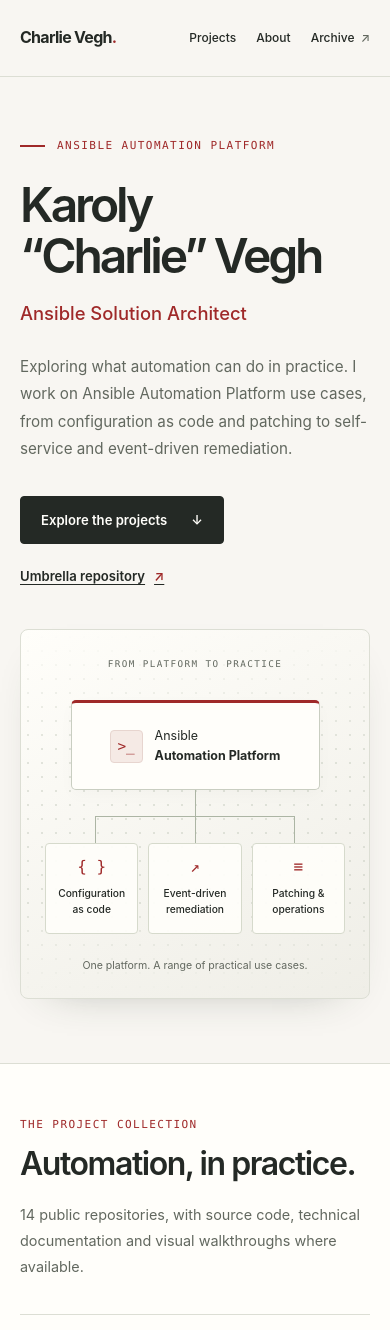
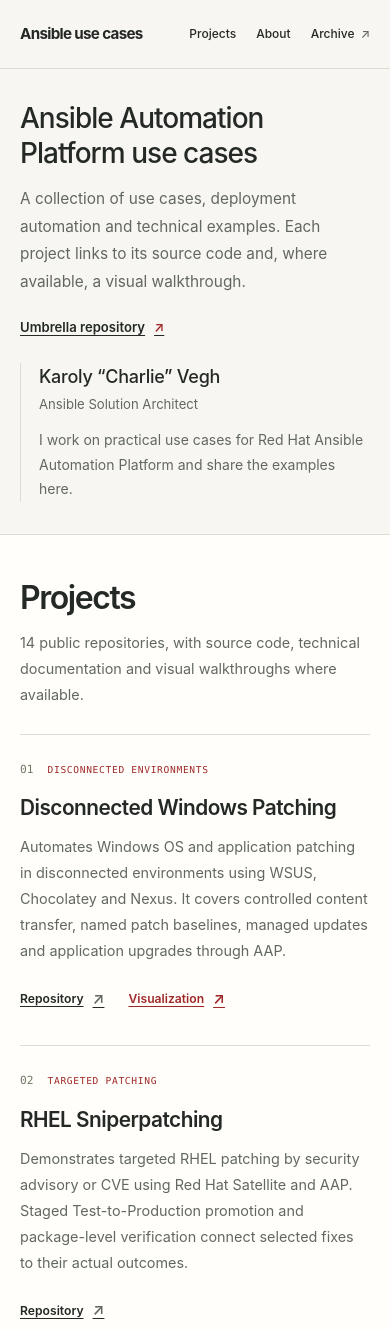
Before and after one commit to kvegh/kvegh.github.io, a plain HTML site: page index.html in a window 390 px wide. Shown: the top 1330 px of the page. Drawn offline with Linux system fonts and the light colour scheme.

Commit message:
Put projects first and reduce author prominence

```diff
--- a/assets/site.css
+++ b/assets/site.css
@@ -25,49 +25,26 @@ h1, h2, h3 { text-wrap: balance; }
 .skip-link:focus { transform: translateY(0); color: white; }
 
 .site-header { border-bottom: 1px solid var(--rule); }
-.header-inner { min-height: 92px; display: flex; align-items: center; justify-content: space-between; gap: 28px; }
+.header-inner { min-height: 72px; display: flex; align-items: center; justify-content: space-between; gap: 28px; }
 .wordmark { font-size: 1.1rem; font-weight: 720; letter-spacing: -0.045em; text-decoration: none; }
-.wordmark-dot { color: var(--red); }
 .site-header nav { display: flex; align-items: center; gap: 32px; }
 .site-header nav a { padding-block: 12px; font-size: 0.875rem; font-weight: 550; text-decoration: none; }
 .site-header nav a:hover { text-decoration: underline; }
 .site-header nav span { margin-left: 3px; color: var(--muted); }
 
-.hero { display: grid; grid-template-columns: 1.18fr 1fr; gap: 64px; align-items: center; padding-block: 100px 108px; }
-.eyebrow { font-family: var(--mono); font-size: 0.69rem; line-height: 1.6; letter-spacing: 0.13em; text-transform: uppercase; color: var(--red); }
-.hero .eyebrow { display: flex; align-items: center; gap: 12px; }
-.accent-line { width: 25px; height: 2px; background: var(--red); }
-h1 { margin-block: 24px 18px; font-size: clamp(3.1rem, 5.1vw, 4.65rem); font-weight: 620; line-height: 1.07; letter-spacing: -0.065em; }
-h1 span { display: block; }
-.role { font-size: 1.15rem; font-weight: 500; color: var(--red); }
-.hero-description { max-width: 490px; margin-top: 24px; color: var(--muted); font-size: 1.025rem; line-height: 1.8; }
-.hero-links { display: flex; align-items: center; gap: 22px; flex-wrap: wrap; margin-top: 34px; }
-.button { display: inline-flex; align-items: center; gap: 24px; min-height: 48px; padding: 11px 20px; border: 1px solid var(--ink); border-radius: 4px; background: var(--ink); color: var(--surface); text-decoration: none; font-size: 0.82rem; font-weight: 600; }
-.button:hover { background: var(--red-dark); border-color: var(--red-dark); color: white; }
+.intro { display: grid; grid-template-columns: minmax(0, 1.6fr) minmax(15rem, 1fr); gap: 56px; align-items: start; padding-block: 48px; }
+.intro h1 { margin-bottom: 14px; font-size: clamp(1.75rem, 3.2vw, 2.4rem); font-weight: 550; line-height: 1.25; letter-spacing: -0.035em; }
+.intro-description { max-width: 650px; color: var(--muted); font-size: 0.96rem; line-height: 1.8; }
+.intro-links { margin-top: 18px; }
 .text-link { display: inline-flex; align-items: center; gap: 9px; font-size: 0.82rem; font-weight: 600; }
 .text-link span { color: var(--red); }
+.author-intro { padding-left: 24px; border-left: 1px solid var(--rule); scroll-margin-top: 24px; }
+.author-intro h2 { margin: 0; font-size: 1.125rem; font-weight: 500; line-height: 1.5; letter-spacing: -0.015em; }
+.author-intro p { margin-top: 12px; color: var(--muted); font-size: 0.875rem; line-height: 1.75; }
+.author-intro .role { margin-top: 3px; font-size: 0.82rem; }
 
-/* This conceptual map connects the project's subject areas, not live systems. */
-.platform-figure { position: relative; isolation: isolate; min-width: 0; padding: 35px 24px 26px; border: 1px solid var(--rule); border-radius: 8px; background: linear-gradient(150deg, #fffefa, #efeee7); box-shadow: 0 16px 44px -32px #2c382c70; }
-.diagram-grid { position: absolute; z-index: -1; inset: 0; border-radius: inherit; background-image: radial-gradient(#c3c9bc 0.75px, transparent 0.75px); background-size: 14px 14px; opacity: 0.45; mask-image: linear-gradient(transparent, black 30%, black 75%, transparent); }
-.diagram-label { margin-bottom: 28px; font-family: var(--mono); text-align: center; font-size: 0.58rem; letter-spacing: 0.15em; color: var(--muted); }
-.platform-node { display: flex; align-items: center; justify-content: center; gap: 12px; width: 83%; min-height: 90px; margin-inline: auto; border: 1px solid #c9cec1; border-top: 3px solid var(--red); border-radius: 5px; background: var(--surface); box-shadow: 0 5px 16px #24292506; font-size: 0.78rem; line-height: 1.6; }
-.platform-node strong { font-weight: 650; }
-.node-mark { display: grid; place-items: center; width: 33px; height: 33px; border: 1px solid #e7d5cf; border-radius: 4px; background: #f5eae5; color: var(--red); font-family: var(--mono); font-size: 0.9rem; }
-.diagram-branches { position: relative; display: grid; grid-template-columns: repeat(3, 1fr); height: 53px; margin-inline: 16.65%; }
-.diagram-branches::before { position: absolute; content: ""; height: 27px; left: 50%; top: 0; border-left: 1px solid #acb5a4; }
-.diagram-branches::after { position: absolute; content: ""; width: 100%; top: 26px; border-top: 1px solid #acb5a4; }
-.diagram-branches span { position: absolute; bottom: 0; height: 27px; border-left: 1px solid #acb5a4; }
-.diagram-branches span:first-child { left: 0; }
-.diagram-branches span:nth-child(2) { left: 50%; }
-.diagram-branches span:last-child { right: 0; }
-.use-case-nodes { display: grid; grid-template-columns: repeat(3, minmax(0, 1fr)); gap: 10px; }
-.use-case-nodes > div { padding: 13px 4px 15px; border: 1px solid #d6dacc; border-radius: 4px; background: #fffefaeb; text-align: center; font-size: 0.64rem; font-weight: 550; line-height: 1.6; }
-.node-symbol { display: block; margin-bottom: 7px; color: var(--red); font-family: var(--mono); font-size: 1rem; line-height: 1.3; }
-.platform-figure figcaption { margin-top: 24px; color: var(--muted); font-size: 0.66rem; text-align: center; }
-
-.projects-section { padding-block: 72px 68px; border-block: 1px solid var(--rule); background: var(--surface); scroll-margin-top: 24px; }
-.section-heading { display: flex; align-items: end; justify-content: space-between; gap: 48px; margin-bottom: 52px; }
+.projects-section { padding-block: 36px 52px; border-block: 1px solid var(--rule); background: var(--surface); scroll-margin-top: 24px; }
+.section-heading { display: flex; align-items: end; justify-content: space-between; gap: 48px; margin-bottom: 28px; }
 h2 { margin-top: 12px; font-size: clamp(2rem, 3.5vw, 2.75rem); font-weight: 570; line-height: 1.16; letter-spacing: -0.045em; }
 .section-heading > p { max-width: 340px; padding-bottom: 2px; font-size: 0.9rem; line-height: 1.8; color: var(--muted); }
 .project-list { display: grid; grid-template-columns: repeat(2, minmax(0, 1fr)); column-gap: 64px; }
@@ -83,12 +60,6 @@ h3 { margin-bottom: 13px; font-size: 1.35rem; font-weight: 600; line-height: 1.3
 .project-links .visualization-link { color: var(--red); }
 .project-links .visualization-link span { color: inherit; }
 
-.about-section { display: grid; grid-template-columns: 1fr 1fr; gap: 80px; padding-block: 90px; scroll-margin-top: 24px; }
-.about-section h2 { font-size: clamp(1.8rem, 3vw, 2.35rem); line-height: 1.25; }
-.about-copy { padding-top: 4px; }
-.about-copy p { color: var(--muted); font-size: 0.96rem; line-height: 1.85; }
-.about-copy p + p { margin-top: 17px; }
-.about-copy .text-link { margin-top: 24px; }
 .site-footer { border-top: 1px solid var(--rule); }
 .footer-inner { display: flex; align-items: center; justify-content: space-between; gap: 24px; padding-block: 26px; color: var(--muted); font-size: 0.67rem; }
 .footer-inner p span { margin-inline: 7px; color: #a5ab9c; }
@@ -97,15 +68,8 @@ h3 { margin-bottom: 13px; font-size: 1.35rem; font-weight: 600; line-height: 1.3
 .footer-inner a:hover { text-decoration: underline; }
 .footer-inner > div > span { font-family: var(--mono); font-size: 0.6rem; }
 
-@media (min-width: 1400px) {
-  .hero { padding-block: 112px 124px; }
-}
-
 @media (max-width: 1000px) {
-  .hero { gap: 32px; padding-block: 76px 84px; }
-  h1 { font-size: clamp(2.9rem, 5.6vw, 4rem); }
-  .hero-description { font-size: 0.95rem; }
-  .platform-figure { padding-inline: 16px; }
+  .intro { gap: 32px; }
   .project-list { column-gap: 40px; }
   .section-heading { gap: 32px; }
   .section-heading > p { max-width: 280px; }
@@ -114,45 +78,34 @@ h3 { margin-bottom: 13px; font-size: 1.35rem; font-weight: 600; line-height: 1.3
 
 @media (max-width: 720px) {
   .container { width: calc(100% - 40px); }
-  .header-inner { min-height: 76px; gap: 20px; }
+  .header-inner { min-height: 68px; gap: 20px; }
   .site-header nav { gap: 20px; }
   .site-header nav a { font-size: 0.75rem; }
-  .wordmark { font-size: 1rem; }
-  .hero { grid-template-columns: 1fr; gap: 42px; padding-block: 60px 64px; }
-  h1 { font-size: clamp(3rem, 9vw, 4.5rem); }
-  .hero-description { max-width: 540px; }
-  .hero-links { gap: 22px; }
-  .platform-figure { width: min(420px, 100%); justify-self: center; padding: 27px 24px 23px; }
-  .projects-section { padding-block: 52px 36px; }
-  .section-heading { display: block; margin-bottom: 32px; }
-  .section-heading > p { max-width: 480px; margin-top: 20px; }
+  .wordmark { font-size: 0.95rem; }
+  .intro { grid-template-columns: 1fr; gap: 24px; padding-block: 32px; }
+  .author-intro { padding-left: 18px; }
+  .projects-section { padding-block: 32px 24px; }
+  .section-heading { display: block; margin-bottom: 24px; }
+  .section-heading > p { max-width: 480px; margin-top: 14px; }
   .project-list { grid-template-columns: 1fr; }
   .project { padding-block: 26px 30px; }
   .project-description { padding-bottom: 19px; }
   h3 { font-size: 1.3rem; }
-  .about-section { grid-template-columns: 1fr; gap: 25px; padding-block: 56px; }
-  .about-section h2 br { display: none; }
-  .about-copy { max-width: 540px; }
   .footer-inner { padding-block: 24px; font-size: 0.64rem; }
 }
 
 @media (max-width: 380px) {
   .container { width: calc(100% - 32px); }
-  .site-header nav { gap: 13px; }
-  .hero .eyebrow { font-size: 0.6rem; gap: 8px; }
-  .accent-line { width: 16px; }
-  .platform-figure { padding-inline: 14px; }
-  .use-case-nodes { gap: 7px; }
-  .use-case-nodes > div { font-size: 0.6rem; }
+  .site-header nav { gap: 12px; }
+  .wordmark { font-size: 0.85rem; }
   .footer-inner > div { gap: 15px; }
 }
 
 @media print {
   body { background: white; }
-  .site-header, .platform-figure, .hero-links, .site-footer { display: none; }
-  .hero, .about-section { display: block; padding-block: 24px; }
+  .site-header, .site-footer { display: none; }
+  .intro { padding-block: 24px; }
   .projects-section { padding-block: 24px; }
   .project-list { column-gap: 30px; }
   .project { break-inside: avoid; }
-  .about-copy { margin-top: 20px; }
 }
--- a/index.html
+++ b/index.html
@@ -4,16 +4,16 @@
   <meta charset="utf-8">
   <meta name="viewport" content="width=device-width, initial-scale=1">
   <meta name="description" content="Ansible Automation Platform use cases by Karoly “Charlie” Vegh, Ansible Solution Architect. Explore automation projects, source code and visual walkthroughs.">
-  <meta name="site-version" content="0.0.3">
+  <meta name="site-version" content="0.0.4">
   <meta name="theme-color" content="#f8f6f2">
-  <title>Karoly “Charlie” Vegh — Ansible Solution Architect</title>
-  <link rel="stylesheet" href="/assets/site.css">
+  <title>Ansible Automation Projects — Karoly “Charlie” Vegh</title>
+  <link rel="stylesheet" href="/assets/site.css?v=0.0.4">
 </head>
 <body>
   <a class="skip-link" href="#main">Skip to content</a>
   <header class="site-header">
     <div class="container header-inner">
-      <a class="wordmark" href="/" aria-label="Charlie Vegh, home">Charlie Vegh<span class="wordmark-dot" aria-hidden="true">.</span></a>
+      <a class="wordmark" href="/" aria-label="Ansible use cases, home">Ansible use cases</a>
       <nav aria-label="Main navigation">
         <a href="#projects">Projects</a>
         <a href="#about">About</a>
@@ -23,35 +23,23 @@
   </header>
 
   <main id="main">
-    <section class="hero container" aria-labelledby="intro-heading">
-      <div class="hero-copy">
-        <p class="eyebrow"><span class="accent-line" aria-hidden="true"></span>Ansible Automation Platform</p>
-        <h1 id="intro-heading">Karoly <span>“Charlie” Vegh</span></h1>
+    <section class="intro container" aria-labelledby="intro-heading">
+      <div class="intro-copy">
+        <h1 id="intro-heading">Ansible Automation Platform use cases</h1>
+        <p class="intro-description">A collection of use cases, deployment automation and technical examples. Each project links to its source code and, where available, a visual walkthrough.</p>
+        <p class="intro-links"><a class="text-link" href="https://github.com/kvegh/AAP-advanced-features">Umbrella repository <span aria-hidden="true">↗</span></a></p>
+      </div>
+      <aside class="author-intro" id="about" aria-labelledby="author-heading">
+        <h2 id="author-heading">Karoly “Charlie” Vegh</h2>
         <p class="role">Ansible Solution Architect</p>
-        <p class="hero-description">Exploring what automation can do in practice. I work on Ansible Automation Platform use cases, from configuration as code and patching to self-service and event-driven remediation.</p>
-        <div class="hero-links">
-          <a class="button" href="#projects">Explore the projects <span aria-hidden="true">↓</span></a>
-          <a class="text-link" href="https://github.com/kvegh/AAP-advanced-features">Umbrella repository <span aria-hidden="true">↗</span></a>
-        </div>
-      </div>
-      <figure class="platform-figure" aria-labelledby="platform-caption">
-        <div class="diagram-grid" aria-hidden="true"></div>
-        <div class="diagram-label">FROM PLATFORM TO PRACTICE</div>
-        <div class="platform-node"><span class="node-mark" aria-hidden="true">&gt;_</span><span>Ansible<br><strong>Automation Platform</strong></span></div>
-        <div class="diagram-branches" aria-hidden="true"><span></span><span></span><span></span></div>
-        <div class="use-case-nodes">
-          <div><span class="node-symbol" aria-hidden="true">{ }</span><span>Configuration<br>as code</span></div>
-          <div><span class="node-symbol" aria-hidden="true">↗</span><span>Event-driven<br>remediation</span></div>
-          <div><span class="node-symbol" aria-hidden="true">≡</span><span>Patching &amp;<br>operations</span></div>
-        </div>
-        <figcaption id="platform-caption">One platform. A range of practical use cases.</figcaption>
-      </figure>
+        <p>I work on practical use cases for Red Hat Ansible Automation Platform and share the examples here.</p>
+      </aside>
     </section>
 
     <section class="projects-section" id="projects" aria-labelledby="projects-heading">
       <div class="container">
         <div class="section-heading">
-          <div><p class="eyebrow">The project collection</p><h2 id="projects-heading">Automation, in practice.</h2></div>
+          <div><h2 id="projects-heading">Projects</h2></div>
           <p>14 public repositories, with source code, technical documentation and visual walkthroughs where available.</p>
         </div>
         <div class="project-list">
@@ -143,14 +131,10 @@
       </div>
     </section>
 
-    <section class="about-section container" id="about" aria-labelledby="about-heading">
-      <div><p class="eyebrow">About the work</p><h2 id="about-heading">A use case.<br>A clear path to automation.</h2></div>
-      <div class="about-copy"><p>I’m Karoly “Charlie” Vegh, an Ansible Solution Architect working on use cases for Red Hat Ansible Automation Platform.</p><p>This collection brings together implementation, technical documentation and visual explanations. Each repository describes its own scope and progress, including work that is still taking shape.</p><a class="text-link" href="https://github.com/kvegh/AAP-advanced-features">Explore AAP Advanced Features <span aria-hidden="true">↗</span></a></div>
-    </section>
   </main>
 
   <footer class="site-footer">
-    <div class="container footer-inner"><p>Karoly “Charlie” Vegh <span aria-hidden="true">/</span> Ansible Solution Architect</p><div><a href="https://github.com/kvegh/AAP-advanced-features">AAP Advanced Features</a><a href="/archive/">Archive</a><span>Homepage 0.0.3</span></div></div>
+    <div class="container footer-inner"><p>Karoly “Charlie” Vegh <span aria-hidden="true">/</span> Ansible Solution Architect</p><div><a href="https://github.com/kvegh/AAP-advanced-features">AAP Advanced Features</a><a href="/archive/">Archive</a><span>Homepage 0.0.4</span></div></div>
   </footer>
 </body>
 </html>
```
Also changed, not shown: 3 other files.
